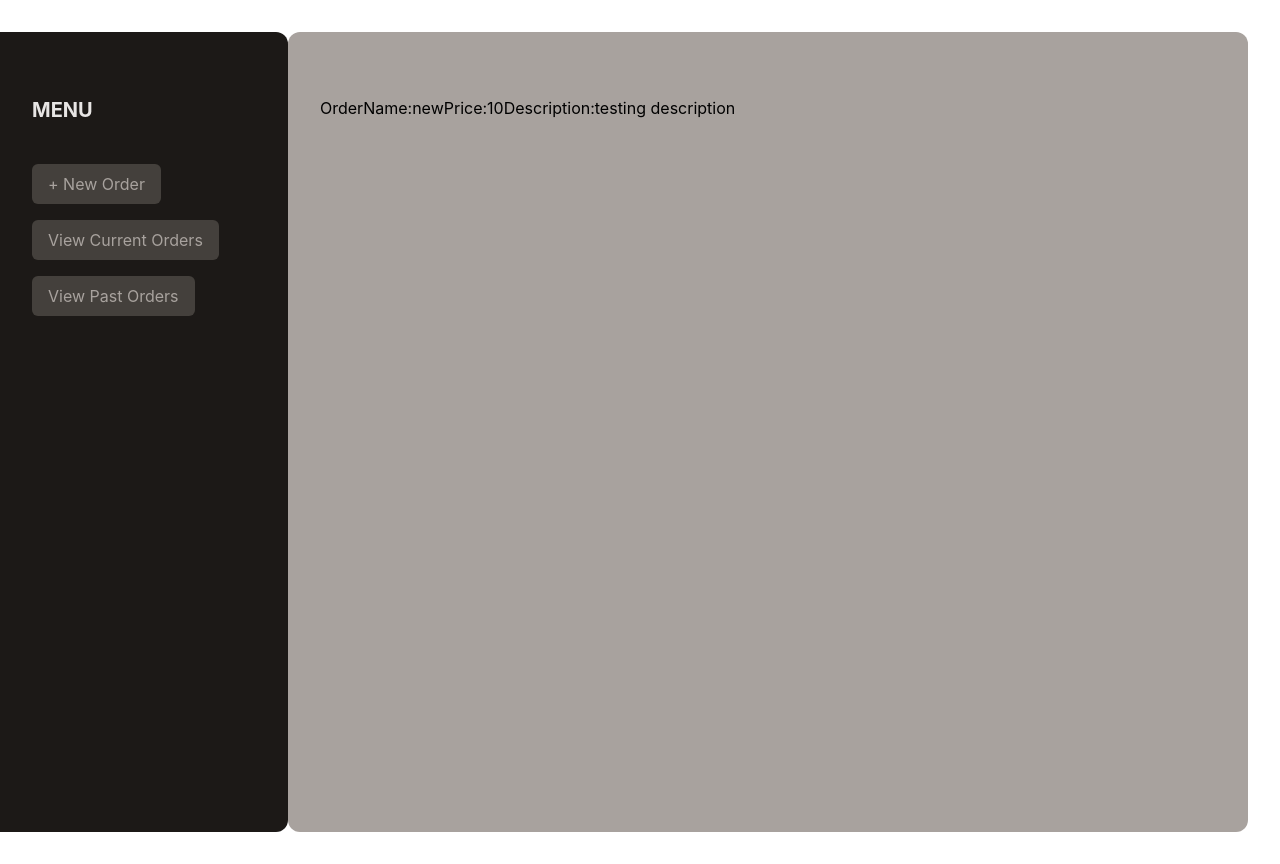
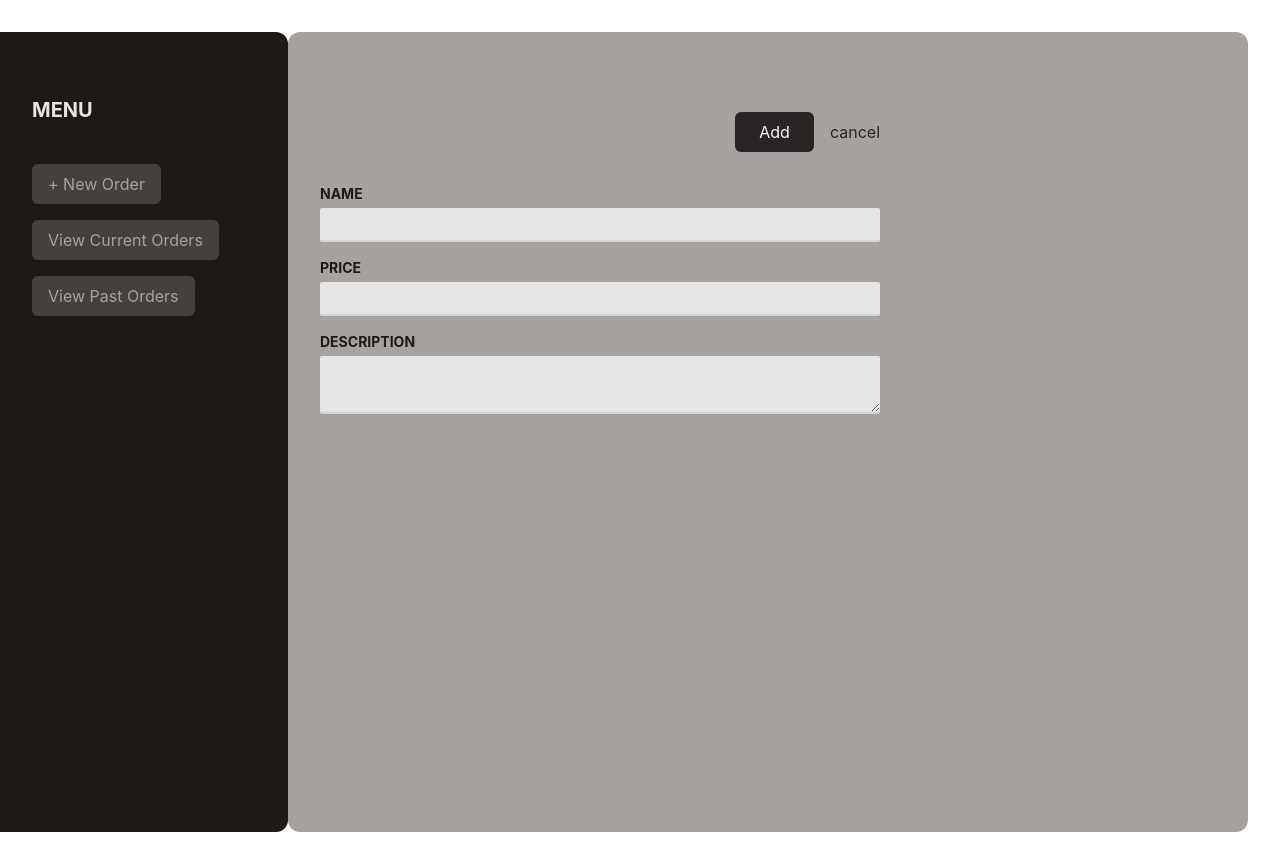
Before and after one commit to W44/React-FrontEnd-FO, a React (Create React App) app: page / in a window 1280 px wide. Built offline with nearby package versions, Linux system fonts and the light colour scheme.

Commit message:
Input for new item add

```diff
--- /dev/null
+++ b/src/Components/Body/AddItem.jsx
@@ -0,0 +1,35 @@
+import { useRef } from "react";
+import Input from "../../Utilities/Input";
+import { ButtonStyle2, ButtonStyleAdd } from "../../Constants";
+
+
+
+export default function AddItem({name,price,description,children})
+{
+    const nameRef = useRef();
+    const priceRef = useRef();
+    const descriptionRef = useRef();
+
+    function AddItemHandler()
+    {
+        //async call functionality tobe added
+        const itenName = nameRef.current.value;
+        const itemsPrice = priceRef.current.value;
+        const itemDescription = descriptionRef.current.value;
+        console.log("AddItemHandler: invoked");
+        return true;
+    }
+    return (
+        <div className="w-[35rem]">
+        <menu className="flex items-center justify-end gap-4 py-4">
+            <li><button className={ButtonStyleAdd} onClick={AddItemHandler}>Add</button></li>
+            <li><button className={ButtonStyle2} >cancel</button></li>
+        </menu>
+        <div>
+            <Input ref={nameRef} label={'Name'}/>
+            <Input ref={priceRef} type={'number'} label={'Price'}/>
+            <Input ref={descriptionRef} textarea={true} label={'Description'}/>
+        </div>
+        </div>
+    );
+}
--- a/src/Components/Body/Body.jsx
+++ b/src/Components/Body/Body.jsx
@@ -1,6 +1,7 @@
 import { SidebarContext } from '../Contexts/SidebarContext';
 import { useContext } from 'react';
 import ListItems from './ListItems';
+import AddItem from './AddItem';
 
 export default function Sidebar()
 {
@@ -9,7 +10,7 @@ export default function Sidebar()
     console.log("Body",menuCtx)
     return (
         <div className='w-3/4 px-8 py-16 bg-stone-400 flex rounded-r-xl rounded-l-xl'>
-        {menuCtx.Menu.MenuItem ==="new" && <ListItems name={'new'} price={10} description={'testing description'}/>}
+        {menuCtx.Menu.MenuItem ==="new" && <AddItem/>}
         {menuCtx.Menu.MenuItem ==="viewCurrent" && <ListItems name={'Current'} price={20} description={'testing description'}/>}
         {menuCtx.Menu.MenuItem ==="viewPast" && <ListItems name={'Past'} price={30} description={'testing description'}/>}
         </div>
--- a/src/Constants.jsx
+++ b/src/Constants.jsx
@@ -1 +1,3 @@
 export const ButtonStyle1 = 'my-2 px-4 py-2 text-xs md:text-base rounded-md bg-stone-700 text-stone-400 hover:bg-stone-600 hover:text-stone-100';
+export const ButtonStyle2 = 'text-stone-800 hover:text-stone-950';
+export const ButtonStyleAdd = 'bg-stone-800 text-stone-50 px-6 py-2 rounded-md hover:bg-stone-950 ';
--- /dev/null
+++ b/src/Utilities/Input.jsx
@@ -0,0 +1,15 @@
+import { forwardRef } from "react";
+
+const Input = forwardRef(function Input({label,textarea,...props}, ref)
+{
+    const classStyle = 'w-full p-1 rounded-sm border-stone-300 border-b-2 bg-stone-200 text-stone-600 focus:outline-none focus:border-stone-600';
+
+    return (
+        <p className="flex flex-col gap-1 my-4">
+        <label className="text-sm font-bold uppercase text-stone-900">{label}</label>
+        {textarea ? <textarea ref={ref} className={classStyle} {...props}></textarea> : <input ref={ref} className={classStyle} {...props}></input>}
+        </p>
+    );
+});
+
+export default Input;
```
